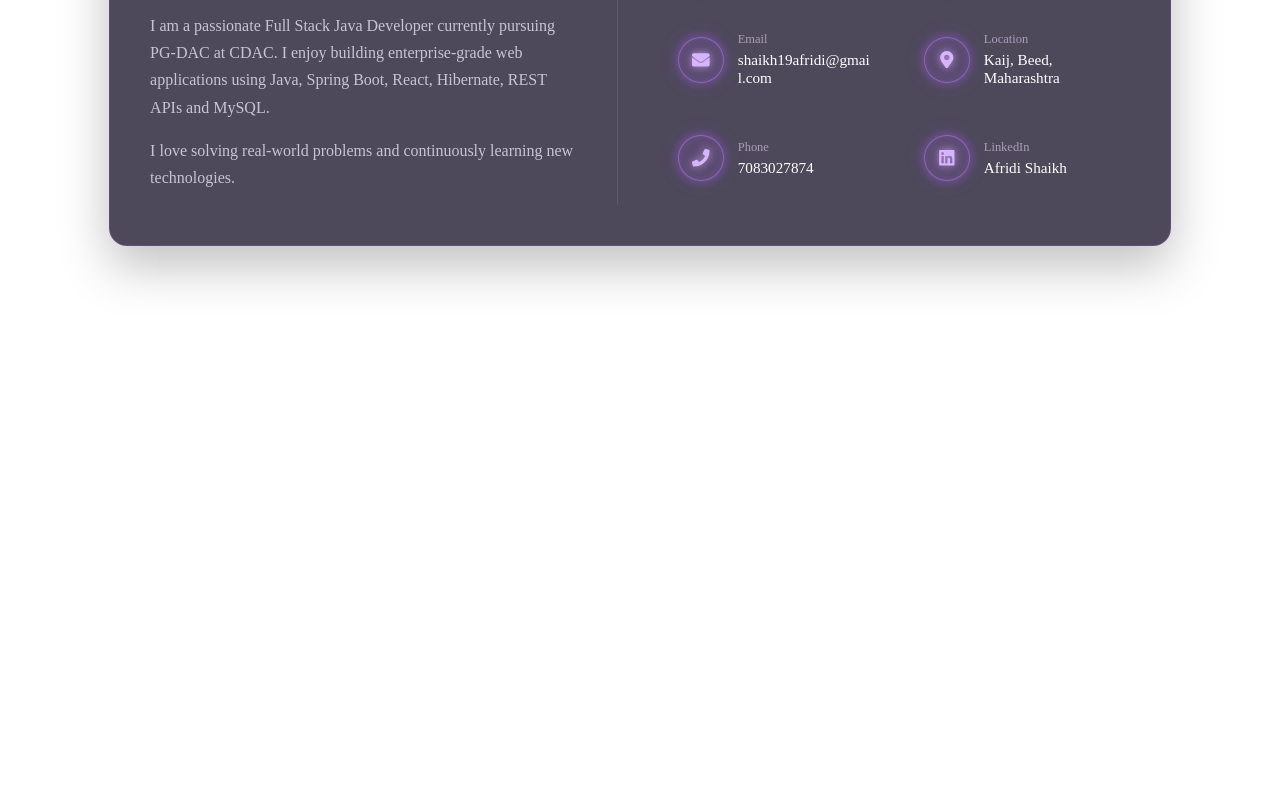
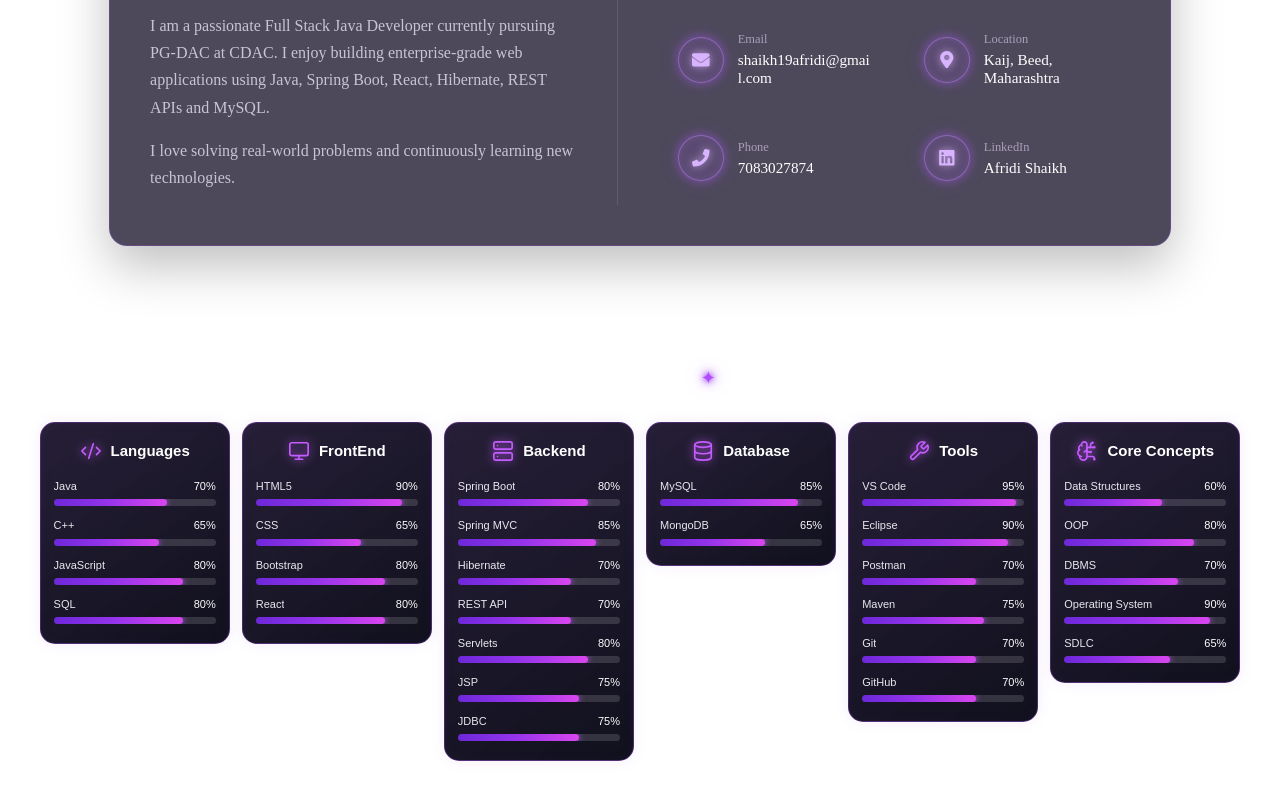
Before and after one commit to afridi1819/AfridiPortfolio, a React (Vite) app: page / in a window 1280 px wide. Shown: the part 953-1753 px from the top of the page. Before the commit the page ends 1287 px from the top, so only its background shows below. Built offline with nearby package versions, Linux system fonts and the light colour scheme.

Commit message:
feat: add skills section

```diff
--- a/src/App.jsx
+++ b/src/App.jsx
@@ -1,7 +1,7 @@
 import Navbar from "./components/Navbar/Navbar";
 import Hero from "./components/Hero/Hero"
 import About from './components/About/About';
-
+import Skills from "./components/Skills/Skills";
 
 function App(){
 
@@ -11,7 +11,7 @@ function App(){
     <Navbar />
     <Hero />
     <About />
-
+    <Skills />
     </>
 
   );
--- /dev/null
+++ b/src/components/Skills/Skills.css
@@ -0,0 +1,348 @@
+/* ========================================
+   SKILLS SECTION
+======================================== */
+
+.skills-section {
+    width: 94%;
+    max-width: 1800px;
+
+    margin: 0 auto;
+    padding: 35px 0 45px;
+
+    font-family: Arial, Helvetica, sans-serif;
+}
+
+
+/* ========================================
+   SECTION HEADING
+======================================== */
+
+.skills-heading {
+    display: flex;
+    align-items: center;
+    justify-content: center;
+    gap: 8px;
+
+    margin: 0 0 25px 0;
+
+    color: #ffffff !important;
+
+    font-family: Arial, Helvetica, sans-serif;
+    font-size: 30px;
+    font-weight: 700;
+    line-height: 1.2;
+
+    text-align: center;
+}
+
+
+.skills-heading span {
+    color: #b34cff;
+
+    font-size: 18px;
+    font-weight: 400;
+
+    text-shadow:
+        0 0 5px #a855f7,
+        0 0 10px #9333ea,
+        0 0 18px rgba(168, 85, 247, 0.8);
+}
+
+
+/* ========================================
+   SKILLS GRID
+======================================== */
+
+.skills-grid {
+    display: grid;
+
+    grid-template-columns: repeat(6, minmax(0, 1fr));
+
+    gap: 16px;
+
+    align-items: start;
+}
+
+
+/* ========================================
+   SKILL CARD
+======================================== */
+
+.skill-card {
+    width: 100%;
+    min-width: 0;
+
+    padding: 18px 15px 20px;
+
+    background:
+        linear-gradient(145deg,
+            rgba(20, 12, 38, 0.92),
+            rgba(7, 7, 20, 0.96));
+
+    border: 1px solid rgba(168, 85, 247, 0.35);
+
+    border-radius: 15px;
+
+    box-sizing: border-box;
+
+    box-shadow:
+        0 0 15px rgba(126, 34, 206, 0.08),
+        inset 0 0 15px rgba(168, 85, 247, 0.03);
+
+    transition:
+        transform 0.3s ease,
+        border-color 0.3s ease,
+        box-shadow 0.3s ease;
+}
+
+
+.skill-card:hover {
+    transform: translateY(-5px);
+
+    border-color: rgba(192, 80, 255, 0.7);
+
+    box-shadow:
+        0 0 25px rgba(168, 85, 247, 0.2),
+        inset 0 0 15px rgba(168, 85, 247, 0.05);
+}
+
+
+/* ========================================
+   CARD TITLE
+======================================== */
+
+.skill-card-title {
+    display: flex;
+
+    align-items: center;
+    justify-content: center;
+
+    gap: 9px;
+
+    margin-bottom: 18px;
+}
+
+
+.skill-card-title h3 {
+    margin: 0;
+
+    color: #ffffff;
+
+    font-family: Arial, Helvetica, sans-serif;
+    font-size: 15px;
+    font-weight: 600;
+    line-height: 1.2;
+}
+
+
+/* ========================================
+   LUCIDE ICON
+======================================== */
+
+.skill-icon {
+    width: 22px;
+    height: 22px;
+
+    flex-shrink: 0;
+
+    color: #c45cff;
+
+    stroke-width: 1.8;
+
+    filter:
+        drop-shadow(0 0 5px rgba(196, 92, 255, 0.9));
+}
+
+
+/* ========================================
+   SKILL LIST
+======================================== */
+
+.skill-list {
+    display: flex;
+
+    flex-direction: column;
+
+    gap: 13px;
+}
+
+
+/* ========================================
+   INDIVIDUAL SKILL
+======================================== */
+
+.skill-item {
+    width: 100%;
+}
+
+
+/* ========================================
+   SKILL NAME AND PERCENTAGE
+======================================== */
+
+.skill-info {
+    display: flex;
+
+    align-items: center;
+    justify-content: space-between;
+
+    gap: 5px;
+
+    margin-bottom: 6px;
+
+    color: #e8e8ee;
+
+    font-family: Arial, Helvetica, sans-serif;
+    font-size: 11px;
+    font-weight: 400;
+    line-height: 1.2;
+}
+
+
+.skill-info span:first-child {
+    overflow: hidden;
+
+    white-space: nowrap;
+
+    text-overflow: ellipsis;
+}
+
+
+.skill-info span:last-child {
+    flex-shrink: 0;
+
+    color: #ffffff;
+}
+
+
+/* ========================================
+   PROGRESS TRACK
+======================================== */
+
+.progress-track {
+    width: 100%;
+    height: 7px;
+
+    background: rgba(255, 255, 255, 0.14);
+
+    border-radius: 20px;
+
+    overflow: hidden;
+}
+
+
+/* ========================================
+   PROGRESS FILL
+======================================== */
+
+.progress-fill {
+    height: 100%;
+
+    background:
+        linear-gradient(90deg,
+            #6d28d9 0%,
+            #9333ea 45%,
+            #d946ef 100%);
+
+    border-radius: 20px;
+
+    box-shadow:
+        0 0 6px rgba(168, 85, 247, 0.8),
+        0 0 10px rgba(217, 70, 239, 0.35);
+
+    transition: width 1s ease;
+}
+
+
+/* ========================================
+   LARGE LAPTOP
+======================================== */
+
+@media (max-width: 1400px) {
+
+    .skills-section {
+        width: 95%;
+    }
+
+    .skills-grid {
+        gap: 12px;
+    }
+
+    .skill-card {
+        padding: 17px 13px 19px;
+    }
+
+}
+
+
+/* ========================================
+   TABLET / SMALL LAPTOP
+======================================== */
+
+@media (max-width: 1100px) {
+
+    .skills-grid {
+        grid-template-columns: repeat(3, minmax(0, 1fr));
+
+        gap: 18px;
+    }
+
+}
+
+
+/* ========================================
+   TABLET
+======================================== */
+
+@media (max-width: 768px) {
+
+    .skills-section {
+        width: 90%;
+
+        padding: 30px 0 40px;
+    }
+
+    .skills-heading {
+        font-size: 26px;
+
+        margin-bottom: 22px;
+    }
+
+    .skills-grid {
+        grid-template-columns: repeat(2, minmax(0, 1fr));
+
+        gap: 15px;
+    }
+
+}
+
+
+/* ========================================
+   MOBILE
+======================================== */
+
+@media (max-width: 520px) {
+
+    .skills-section {
+        width: 90%;
+    }
+
+    .skills-heading {
+        font-size: 24px;
+    }
+
+    .skills-grid {
+        grid-template-columns: 1fr;
+
+        gap: 15px;
+    }
+
+    .skill-card {
+        padding: 20px 18px;
+    }
+
+    .skill-info {
+        font-size: 12px;
+    }
+
+}
--- /dev/null
+++ b/src/components/Skills/Skills.jsx
@@ -0,0 +1,143 @@
+import "./Skills.css";
+
+import {
+    LuCodeXml,
+    LuMonitor,
+    LuServer,
+    LuDatabase,
+    LuWrench,
+    LuBrainCircuit,
+} from "react-icons/lu";
+
+
+const skillsData = [
+    {
+        title: "Languages",
+        icon: LuCodeXml,
+        skills: [
+            { name: "Java", Level: 70 },
+            { name: "C++", Level: 65 },
+            { name: "JavaScript", Level: 80 },
+            { name: "SQL", Level: 80 },
+        ],
+    },
+    {
+        title: "FrontEnd",
+        icon: LuMonitor,
+        skills: [
+            { name: "HTML5", Level: 90 },
+            { name: "CSS", Level: 65 },
+            { name: "Bootstrap", Level: 80 },
+            { name: "React", Level: 80 },
+        ],
+    },
+    {
+        title: "Backend",
+        icon: LuServer,
+        skills: [
+            { name: "Spring Boot", Level: 80 },
+            { name: "Spring MVC", Level: 85 },
+            { name: "Hibernate", Level: 70 },
+            { name: "REST API", Level: 70 },
+            { name: "Servlets", Level: 80 },
+            { name: "JSP", Level: 75 },
+            { name: "JDBC", Level: 75 },
+        ],
+    },
+    {
+        title: "Database",
+        icon: LuDatabase,
+        skills: [
+            { name: "MySQL", Level: 85 },
+            { name: "MongoDB", Level: 65 },
+        ],
+    },
+    {
+        title: "Tools",
+        icon: LuWrench,
+        skills: [
+            { name: "VS Code", Level: 95 },
+            { name: "Eclipse", Level: 90 },
+            { name: "Postman", Level: 70 },
+            { name: "Maven", Level: 75 },
+            { name: "Git", Level: 70 },
+            { name: "GitHub", Level: 70 },
+        ],
+    },
+    {
+        title: "Core Concepts",
+        icon: LuBrainCircuit,
+        skills: [
+            { name: "Data Structures", Level: 60 },
+            { name: "OOP", Level: 80 },
+            { name: "DBMS", Level: 70 },
+            { name: "Operating System", Level: 90 },
+            { name: "SDLC", Level: 65 },
+        ],
+    },
+];
+function Skills() {
+    return (
+        <section className="skills-section" id="skills">
+
+            <h2 className="skills-heading">
+                My Skills <span>✦</span>
+            </h2>
+
+            <div className="skills-grid">
+
+                {skillsData.map((category) => {
+
+                    const Icon = category.icon;
+
+                    return (
+                        <div
+                            className="skill-card"
+                            key={category.title}
+                        >
+
+                            <div className="skill-card-title">
+                                <Icon className="skill-icon" />
+                                <h3>{category.title}</h3>
+                            </div>
+
+                            <div className="skill-list">
+
+                                {category.skills.map((skill) => (
+
+                                    <div
+                                        className="skill-item"
+                                        key={skill.name}
+                                    >
+
+                                        <div className="skill-info">
+                                            <span>{skill.name}</span>
+                                            <span>{skill.Level}%</span>
+                                        </div>
+
+                                        <div className="progress-track">
+                                            <div
+                                                className="progress-fill"
+                                                style={{
+                                                    width: `${skill.Level}%`
+                                                }}
+                                            ></div>
+                                        </div>
+
+                                    </div>
+
+                                ))}
+
+                            </div>
+
+                        </div>
+                    );
+                })}
+
+            </div>
+
+        </section>
+    );
+}
+
+export default Skills;
```
